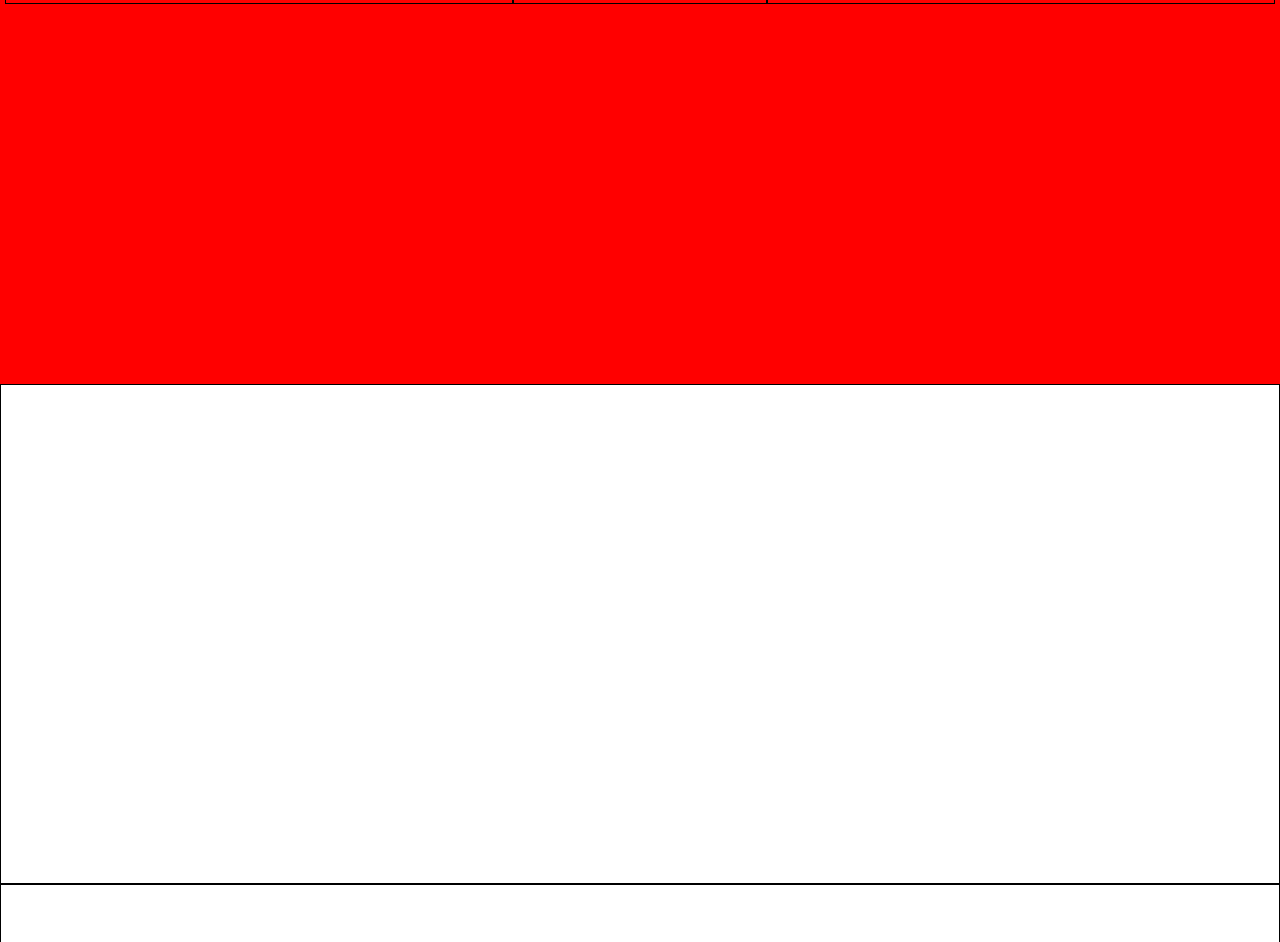
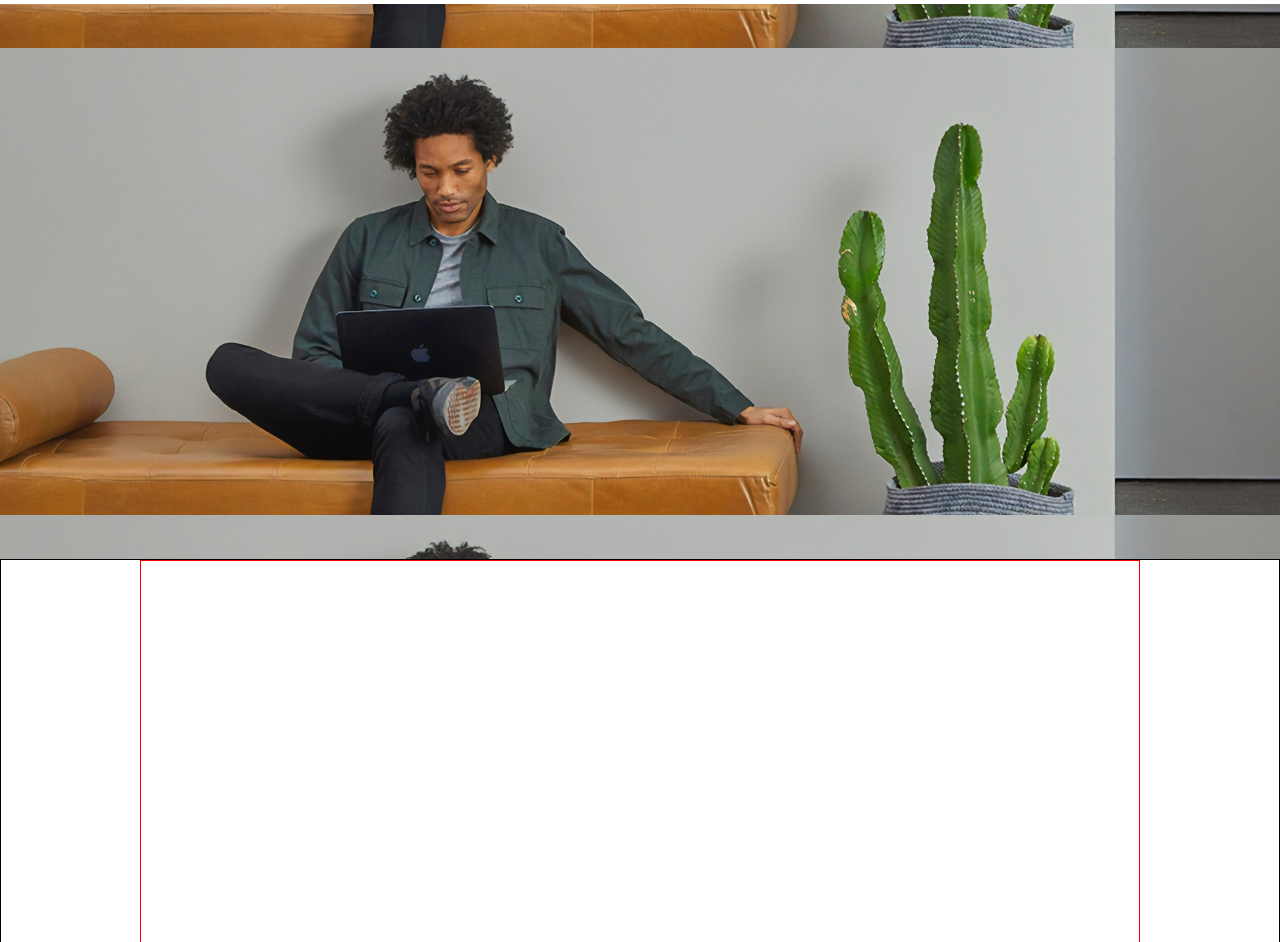
Before and after one commit to annarosalen/proj-html-vuejs, a plain HTML site: page index.html in a window 1280 px wide. Shown: the part 56-998 px from the top of the page. Drawn offline with nearby package versions, Linux system fonts and the light colour scheme.

Commit message:
sviluppo header

```diff
--- a/css/style.css
+++ b/css/style.css
@@ -19,20 +19,18 @@ a{
 
 .content-container{
   width: 1000px;
-  border: solid 1px white;
+  border: solid 1px red;
 }
 /********* INTESTAZIONE ******/
 header {
-  /* min-height: 500px; */
-  /* debug */
-  background-color: red;
   display: flex;
-  justify-content: center;
+  flex-direction: column;
+  align-items: center;
 }
 
 /* NAV BAR */
 #navbar-header{
-  min-height: 60px;
+  flex-basis: 60px;
   width: 1270px;
 }
 
@@ -42,8 +40,6 @@ header {
   float: left;
   display: flex;
   align-items:center;
-  /* debug */
-  border: solid 1px black;
 }
 
 #nav-menu li{
@@ -57,8 +53,6 @@ header {
   float: left;
   display: flex;
   align-items:center;
-  /* debug */
-  border: solid 1px black;
 }
 
 #logo{
@@ -91,12 +85,18 @@ header {
 
 /* JUMBOTRON */
 #jumbotron{
-  min-height: calc(500px - 60px);
+  min-height: 555px;
+  width: 100%;
+  background-image: url(../img/home-3-hero-bg.jpg);
+  background-size: contain;
+  background-position: center;
 }
 
 /******* PARTE CENTRALE *******/
 .container{
   min-height: 500px;
+  display: flex;
+  justify-content: center;
   /* debug */
   border: 1px solid black;
 }
--- a/index.html
+++ b/index.html
@@ -55,36 +55,57 @@
     <main>
       <!-- sezione work colture -->
       <section class="container">
+        <div class="content-container">
+
+        </div>
 
       </section>
 
       <!-- sezione upgrade your life -->
       <section class="container">
+        <div class="content-container">
+
+        </div>
 
       </section >
 
       <!-- sezione courses con corousel-->
       <section class="container">
+        <div class="content-container">
+
+        </div>
 
       </section >
 
       <!-- sezione testimonials -->
       <section class="container">
+        <div class="content-container">
+
+        </div>
 
       </section >
 
       <!-- sezione free guide -->
       <section class="container">
+        <div class="content-container">
+
+        </div>
 
       </section>
 
       <!-- sezione post blog -->
       <section class="container">
+        <div class="content-container">
+
+        </div>
 
       </section>
 
       <!-- sezione subscribe -->
       <section id="subscribe-form">
+        <div class="content-container">
+
+        </div>
 
       </section>
 
```
